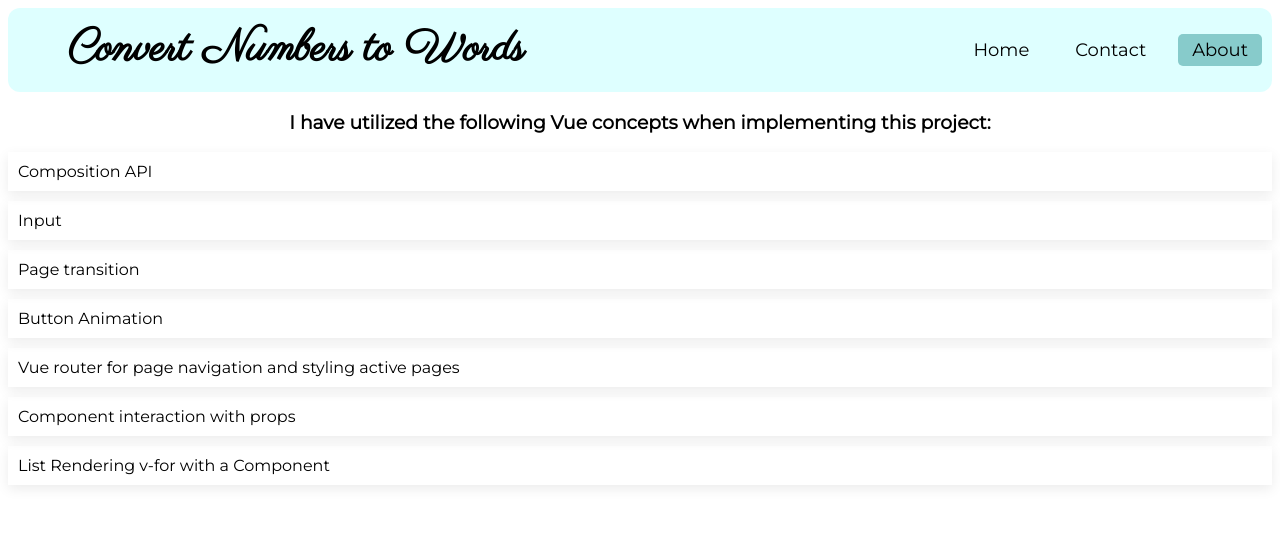
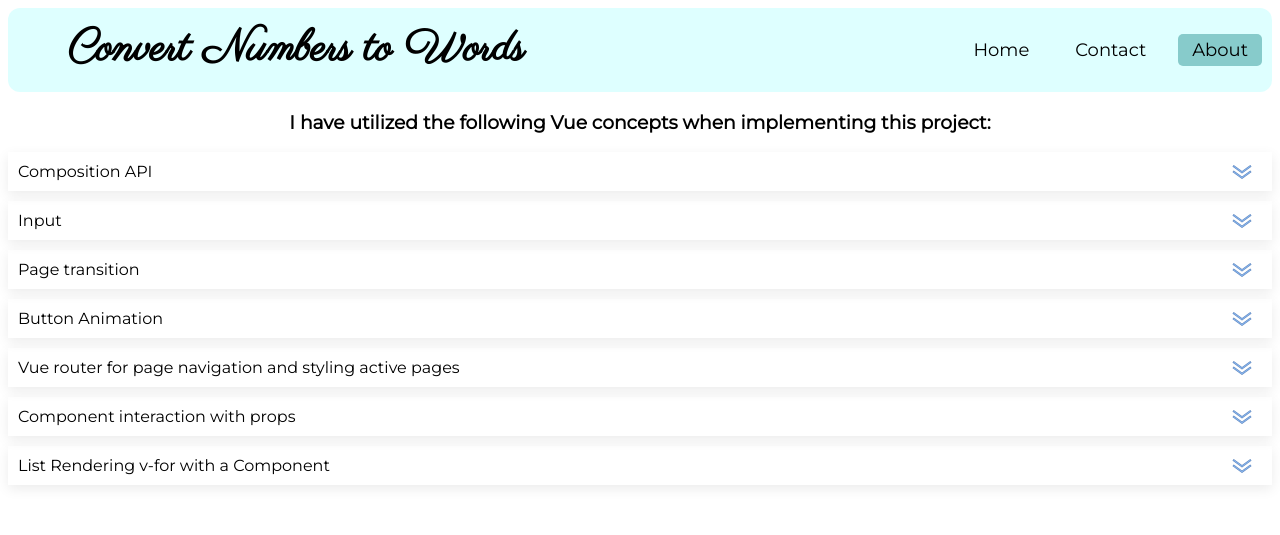
Before and after one commit to notarious2/numWordsApp, a Vue app: page /about in a window 1280 px wide. Shown: the top 535 px of the page. Built offline with nearby package versions, Linux system fonts and the light colour scheme.

Commit message:
add double down image to the ListItem component

```diff
--- a/src/components/UI/ListItem.vue
+++ b/src/components/UI/ListItem.vue
@@ -1,8 +1,11 @@
 <template>
   <div>
-    <li @click="toggleDesc" :class="{ selectedList: isSelected }">
-      {{ skill }}
-    </li>
+    <div class="container">
+      <li @click="toggleDesc" :class="{ selectedList: isSelected }">
+        {{ skill }}
+        <img src="../../assets/double-down.png" alt="double drop" />
+      </li>
+    </div>
     <span class="desc" v-if="showDesc">{{ skillDesc }}</span>
   </div>
 </template>
@@ -22,8 +25,15 @@ function toggleDesc() {
 </script>
 
 <style scoped>
+img {
+  height: 20px;
+  vertical-align: middle;
+  float: right;
+  padding-right: 10px;
+}
+
 li {
-  display: flex;
+  display: block;
   list-style: none;
   box-shadow: rgba(0, 0, 0, 0.08) 0px 4px 12px;
   padding: 10px;
@@ -32,6 +42,7 @@ li {
   align-items: center;
   user-select: none;
 }
+
 .desc {
   margin-top: 5px;
   margin-left: 20px;
@@ -41,5 +52,6 @@ li {
 
 .selectedList {
   background-color: aquamarine;
+  font-weight: bold;
 }
 </style>
```
Also changed, not shown: src/assets/double-down.png (added).
